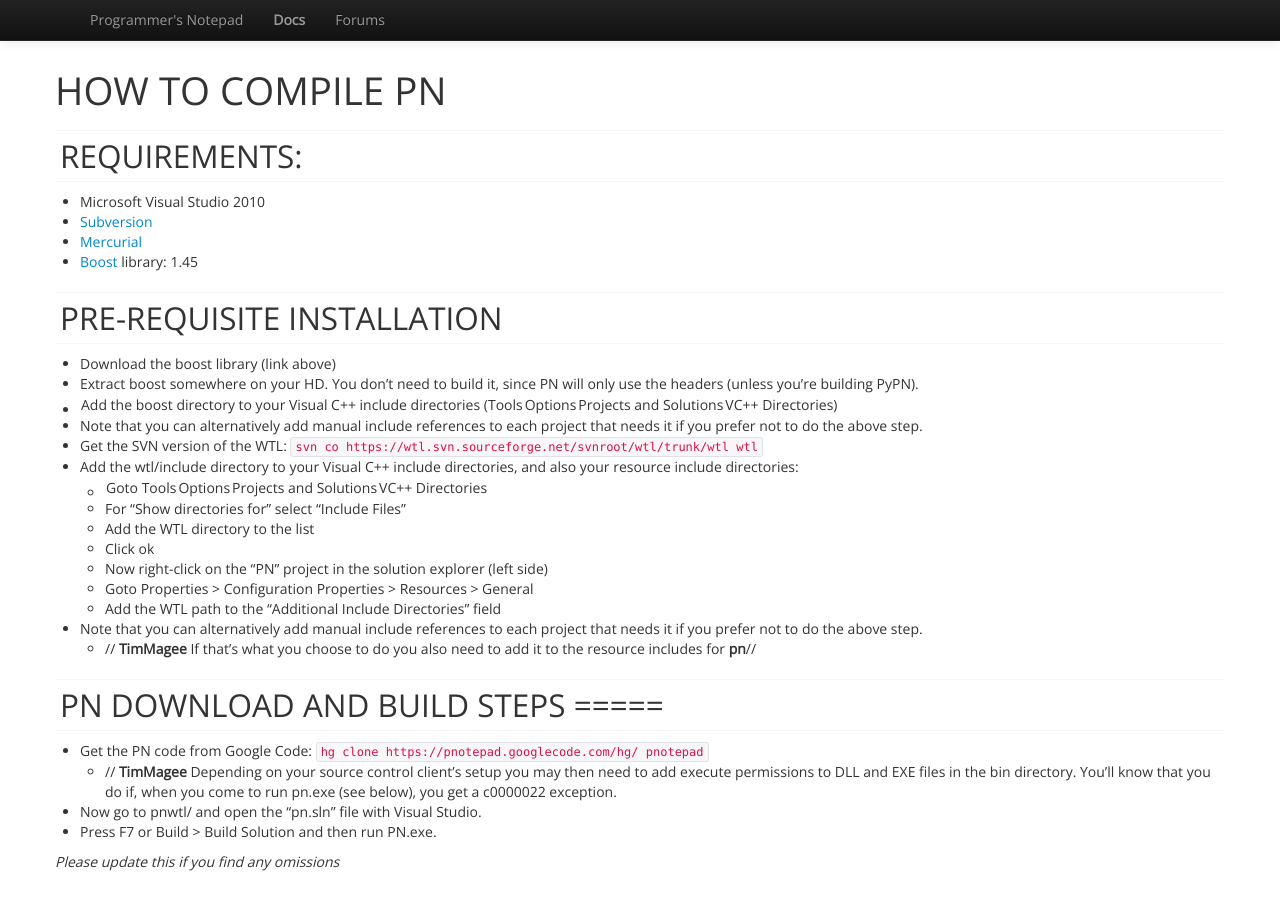
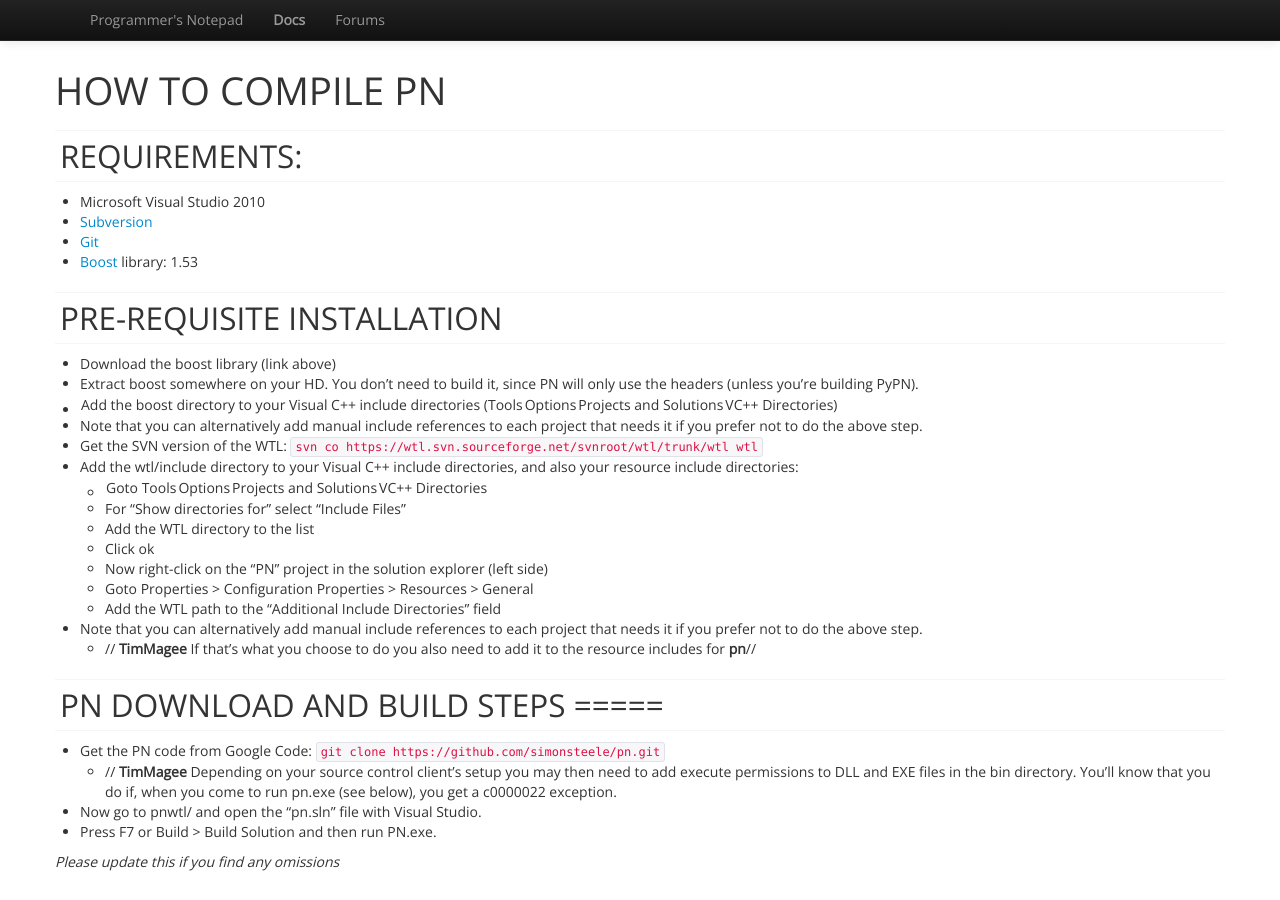
Before and after one commit to simonsteele/x-pn-docs-legacy, a Jekyll site: the page built from dev/how_to_compile_pn/index.md, in a window 1280 px wide. Built offline with Jekyll 4.4.1, drawn with Linux system fonts in a browser that asks for light colours; Markdown is read by kramdown in place of the engine named in the settings.

Commit message:
Update source location references/tools for github

```diff
--- a/dev/how_to_compile_pn/index.md
+++ b/dev/how_to_compile_pn/index.md
@@ -8,8 +8,8 @@ title: How to Compile PN
 
   * Microsoft Visual Studio 2010
   * [Subversion](http://subversion.tigris.org/)
-  * [Mercurial](http://mercurial.selenic.com/)
-  * [Boost](http://www.boost.org/) library: 1.45
+  * [Git](http://git-scm.com/downloads/guis)
+  * [Boost](http://www.boost.org/) library: 1.53
 
 ## Pre-requisite Installation
 
@@ -31,7 +31,7 @@ title: How to Compile PN
 
 ## PN Download and Build Steps =====
 
-  - Get the PN code from Google Code: `hg clone https://pnotepad.googlecode.com/hg/ pnotepad`
+  - Get the PN code from Google Code: `git clone https://github.com/simonsteele/pn.git`
     - // **TimMagee** Depending on your source control client's setup you may then need to add execute permissions to DLL and EXE files in the bin directory.  You'll know that you do if, when you come to run pn.exe (see below), you get a c0000022 exception.
   - Now go to pnwtl/ and open the "pn.sln" file with Visual Studio.
   - Press F7 or Build > Build Solution and then run PN.exe.
```
